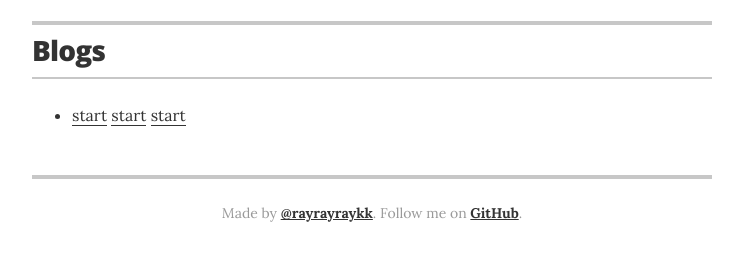
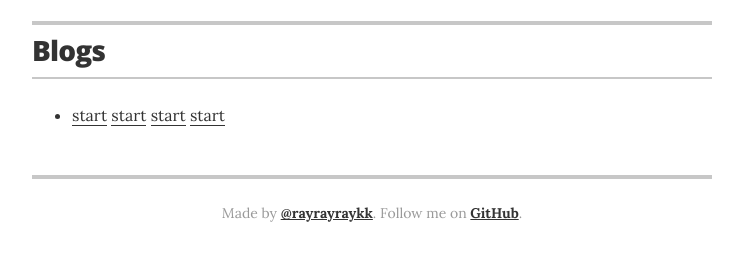
Before and after one commit to rayrayraykk/weiruikuang, a Jekyll site: the page built from index.html, in a window 1280 px wide. Shown: the part 1905-2174 px from the top of the page, without its empty margins (268-1011 px from the left). Built offline with Jekyll 4.4.1, drawn with Linux system fonts in a browser that asks for light colours.

Commit message:
Fix url bugs

```diff
--- a/_layouts/resume.html
+++ b/_layouts/resume.html
@@ -295,6 +295,7 @@
               <a href="{{site.user_name}}/{{ post.url }}">{{ post.title }}</a>
               <a href="/{{ post.url }}">{{ post.title }}</a>
               <a href="{{ post.url }}">{{ post.title }}</a>
+              <a href="{{site.user_name}}{{ post.url }}">{{ post.title }}</a>
               <!--{{ post.excerpt }}-->
             </li>
           {% endfor %}
```
